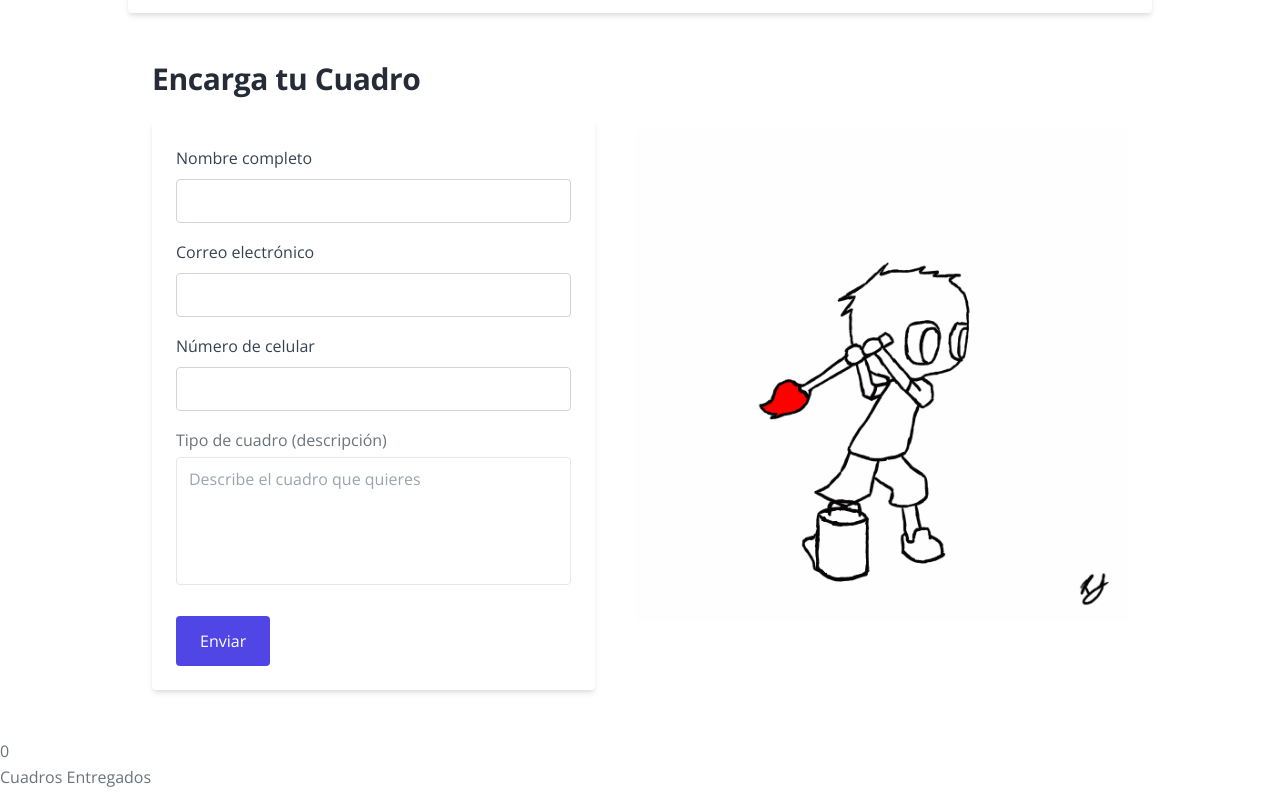
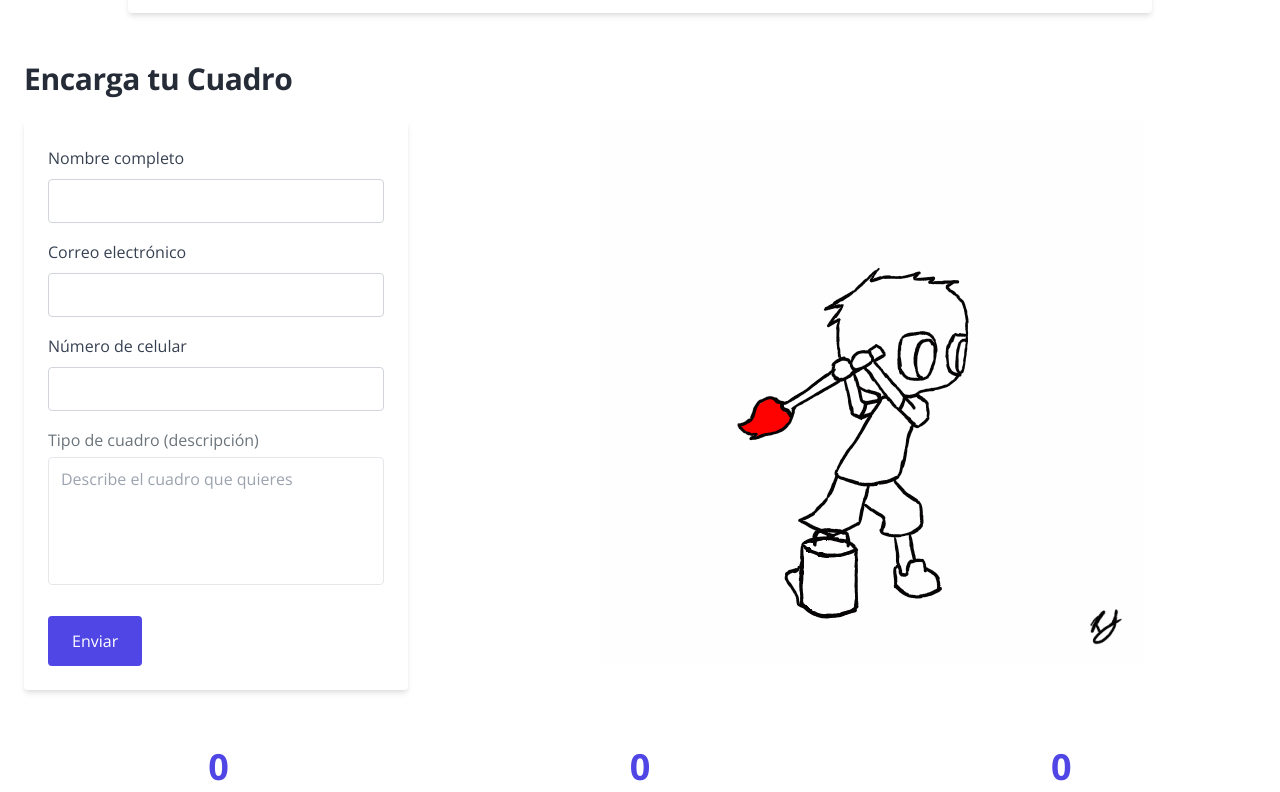
Before and after one commit to vic28code/PinturaLanding, a website built with Vite: page index.html in a window 1280 px wide. Shown: the part 1400-2192 px from the top of the page. Built offline with nearby package versions, Linux system fonts and the light colour scheme; files whose address does not match are found by name.

Commit message:
cambios styles

```diff
--- a/css/styles.css
+++ b/css/styles.css
@@ -1311,6 +1311,103 @@ a:hover.back-to-top {
     }
 
     /* end of extra pages */
+    /* end of min-width 1200px */
+    .gif {
+        width: 100%;
+        margin-top: 2rem;
+        display: flex;
+        justify-content: center;
+        align-items: center;
+        min-height: 400px;
+
+    }
+
+    @media(min-width: 768px) {
+        .custom-form-container {
+            width: 50%;
+            /* md:w-1/2 */
+            margin-top: 0;
+            /* md:mt-0 */
+        }
+    }
+
+
+    #encarga-tu-cuadro {
+        max-width: 80rem;
+        margin-left: auto;
+        margin-right: auto;
+        padding-left: 1.5rem;
+        padding-right: 1.5rem;
+        margin-top: 3rem;
+        margin-bottom: 3rem;
+    }
+
+    /* Contenedor flex para formulario e imagen */
+    #encarga-tu-cuadro>div {
+        display: flex;
+        flex-direction: column;
+        align-items: center;
+        justify-content: center;
+    }
+
+    @media (min-width: 768px) {
+        #encarga-tu-cuadro>div {
+            flex-direction: row;
+            gap: 2.5rem;
+            ;
+        }
+
+        /* Mitad izquierda */
+        #encarga-tu-cuadro form {
+            width: 100%;
+        }
+
+    }
+
+    #counter {
+        margin-top: 4rem;
+        margin-bottom: 4rem;
+        max-width: 80rem;
+        padding: 0 1.5rem;
+        margin-left: auto;
+        margin-right: auto;
+    }
+
+    /* Grid en pantallas medianas hacia arriba: 3 columnas */
+    #counter .counter-grid {
+        display: grid;
+        gap: 2rem;
+    }
+
+    @media (min-width: 768px) {
+        #counter .counter-grid {
+            grid-template-columns: repeat(3, 1fr);
+        }
+    }
+
+    /* Estilos para cada celda */
+    #counter .cell {
+        text-align: center;
+    }
+
+    /* Número grande y color */
+    #counter .counter-value {
+        font-size: 2.25rem;
+        /* text-4xl */
+        font-weight: 700;
+        color: #4f46e5;
+        /* Indigo-600 */
+    }
+
+    /* Descripción */
+    #counter .counter-info {
+        font-size: 1.125rem;
+        /* text-lg */
+        color: #374151;
+        /* Gray-700 */
+        margin-top: 0.5rem;
+    }
+
+
+
 }
-
-/* end of min-width 1200px */
--- a/js/scripts.js
+++ b/js/scripts.js
@@ -2,12 +2,12 @@
    Description: Custom JS file
 */
 
-(function($) {
+(function ($) {
 	"use strict";
 
 	/* Navbar Scripts */
 	// jQuery to collapse the navbar on scroll
-    $(window).on('scroll load', function() {
+	$(window).on('scroll load', function () {
 		if ($(".navbar").offset().top > 60) {
 			$(".fixed-top").addClass("top-nav-collapse");
 		} else {
@@ -16,8 +16,8 @@
 	});
 
 	// jQuery for page scrolling feature - requires jQuery Easing plugin
-	$(function() {
-		$(document).on('click', 'a.page-scroll', function(event) {
+	$(function () {
+		$(document).on('click', 'a.page-scroll', function (event) {
 			var $anchor = $(this);
 			$('html, body').stop().animate({
 				scrollTop: $($anchor.attr('href')).offset().top
@@ -32,10 +32,10 @@
 	})
 
 	// hover in desktop mode
-    function toggleDropdown (e) {
+	function toggleDropdown(e) {
 		const _d = $(e.target).closest('.dropdown'),
 			_m = $('.dropdown-menu', _d);
-        setTimeout(function(){
+		setTimeout(function () {
 			const shouldOpen = e.type !== 'click' && _d.is(':hover');
 			_m.toggleClass('show', shouldOpen);
 			_d.toggleClass('show', shouldOpen);
@@ -43,7 +43,7 @@
 		}, e.type === 'mouseleave' ? 300 : 0);
 	}
 	$('body')
-    .on('mouseenter mouseleave','.dropdown',toggleDropdown)
+		.on('mouseenter mouseleave', '.dropdown', toggleDropdown)
 		.on('click', '.dropdown-menu a', toggleDropdown);
 
 
@@ -90,11 +90,11 @@
 
 	/* Counter - CountTo */
 	var a = 0;
-	$(window).scroll(function() {
+	$(window).scroll(function () {
 		if ($('#counter').length) { // checking if CountTo section exists in the page, if not it will not run the script and avoid errors
 			var oTop = $('#counter').offset().top - window.innerHeight;
 			if (a == 0 && $(window).scrollTop() > oTop) {
-			$('.counter-value').each(function() {
+				$('.counter-value').each(function () {
 					var $this = $(this),
 						countTo = $this.attr('data-count');
 					$({
@@ -105,10 +105,10 @@
 						{
 							duration: 2000,
 							easing: 'swing',
-					step: function() {
+							step: function () {
 								$this.text(Math.floor(this.countNum));
 							},
-					complete: function() {
+							complete: function () {
 								$this.text(this.countNum);
 								//alert('finished');
 							}
@@ -122,7 +122,7 @@
 
 	/* Move Form Fields Label When User Types */
 	// for input and textarea fields
-    $("input, textarea").keyup(function(){
+	$("input, textarea").keyup(function () {
 		if ($(this).val() != '') {
 			$(this).addClass('notEmpty');
 		} else {
@@ -135,7 +135,7 @@
 	// create the back to top button
 	$('body').prepend('<a href="body" class="back-to-top page-scroll">Back to Top</a>');
 	var amountScrolled = 700;
-    $(window).scroll(function() {
+	$(window).scroll(function () {
 		if ($(window).scrollTop() > amountScrolled) {
 			$('a.back-to-top').fadeIn('500');
 		} else {
@@ -145,16 +145,16 @@
 
 
 	/* Removes Long Focus On Buttons */
-	$(".button, a, button").mouseup(function() {
+	$(".button, a, button").mouseup(function () {
 		$(this).blur();
 	});
 
 	/* Function to get the navigation links for smooth page scroll */
 	function getMenuItems() {
 		var menuItems = [];
-		$('.nav-link').each(function() {
+		$('.nav-link').each(function () {
 			var hash = $(this).attr('href').substr(1);
-			if(hash !== "")
+			if (hash !== "")
 				menuItems.push(hash);
 		})
 		return menuItems;
@@ -163,7 +163,7 @@
 	/* Prevents adding of # at the end of URL on click of non-pagescroll links */
 	$('.nav-link').click(function (e) {
 		var hash = $(this).attr('href').substr(1);
-		if(hash == "")
+		if (hash == "")
 			e.preventDefault();
 	});
 
@@ -171,23 +171,80 @@
 	changeActive();
 
 	/* Change active link on scroll */
-	$(document).scroll(function(){
+	$(document).scroll(function () {
 		changeActive();
 	});
 
 	/* Function to change the active link */
 	function changeActive() {
 		const menuItems = getMenuItems();
-		$.each(menuItems, function(index, value){
+		$.each(menuItems, function (index, value) {
 			var offsetSection = $('#' + value).offset().top;
 			var docScroll = $(document).scrollTop();
 			var docScroll1 = docScroll + 1;
 
-			if ( docScroll1 >= offsetSection ){
+			if (docScroll1 >= offsetSection) {
 				$('.nav-link').removeClass('active');
-				$('.nav-link[href$="#'+value+'"]').addClass('active');
+				$('.nav-link[href$="#' + value + '"]').addClass('active');
 			}
 		});
 	}
+	const counters = {
+		entregados: 0,
+		enProceso: 0,
+		enEspera: 1,
+	};
+	document.addEventListener('DOMContentLoaded', () => {
+		// Cargar contadores o inicializar en 0
+		let entregados = parseInt(localStorage.getItem('contadorEntregados')) || 0;
+		let enProceso = parseInt(localStorage.getItem('contadorEnProceso')) || 0;
+		let enEspera = parseInt(localStorage.getItem('contadorEnEspera')) || 0;
+
+		// Función para mostrar valores en la página
+		function actualizarContadores() {
+			document.getElementById('contador-entregados').textContent = entregados;
+			document.getElementById('contador-enProceso').textContent = enProceso;
+			document.getElementById('contador-enEspera').textContent = enEspera;
+		}
+
+		actualizarContadores();
+
+		// Manejar envío del formulario
+		const formulario = document.querySelector('form');
+		if (formulario) {
+			formulario.addEventListener('submit', (e) => {
+				e.preventDefault();
+
+				// Sumar uno a cuadros en espera
+				enEspera++;
+				localStorage.setItem('contadorEnEspera', enEspera);
+				actualizarContadores();
+
+				// Limpiar formulario y clases no vacías
+				formulario.reset();
+				formulario.querySelectorAll('input, textarea').forEach(f => f.classList.remove('notEmpty'));
+			});
+		}
+
+		// Función para mover cuadros en espera -> en proceso -> entregados
+		function procesarCuadros() {
+			if (enEspera > 0) {
+				enEspera--;
+				enProceso++;
+			} else if (enProceso > 0) {
+				enProceso--;
+				entregados++;
+			}
+
+			localStorage.setItem('contadorEnEspera', enEspera);
+			localStorage.setItem('contadorEnProceso', enProceso);
+			localStorage.setItem('contadorEntregados', entregados);
+			actualizarContadores();
+		}
+
+		// Ejecutar procesamiento cada 1 minuto (60000 ms)
+		setInterval(procesarCuadros, 60000);
+	});
+
 
 })(jQuery);
```
Lines whose indentation alone changed are shown as unchanged.
